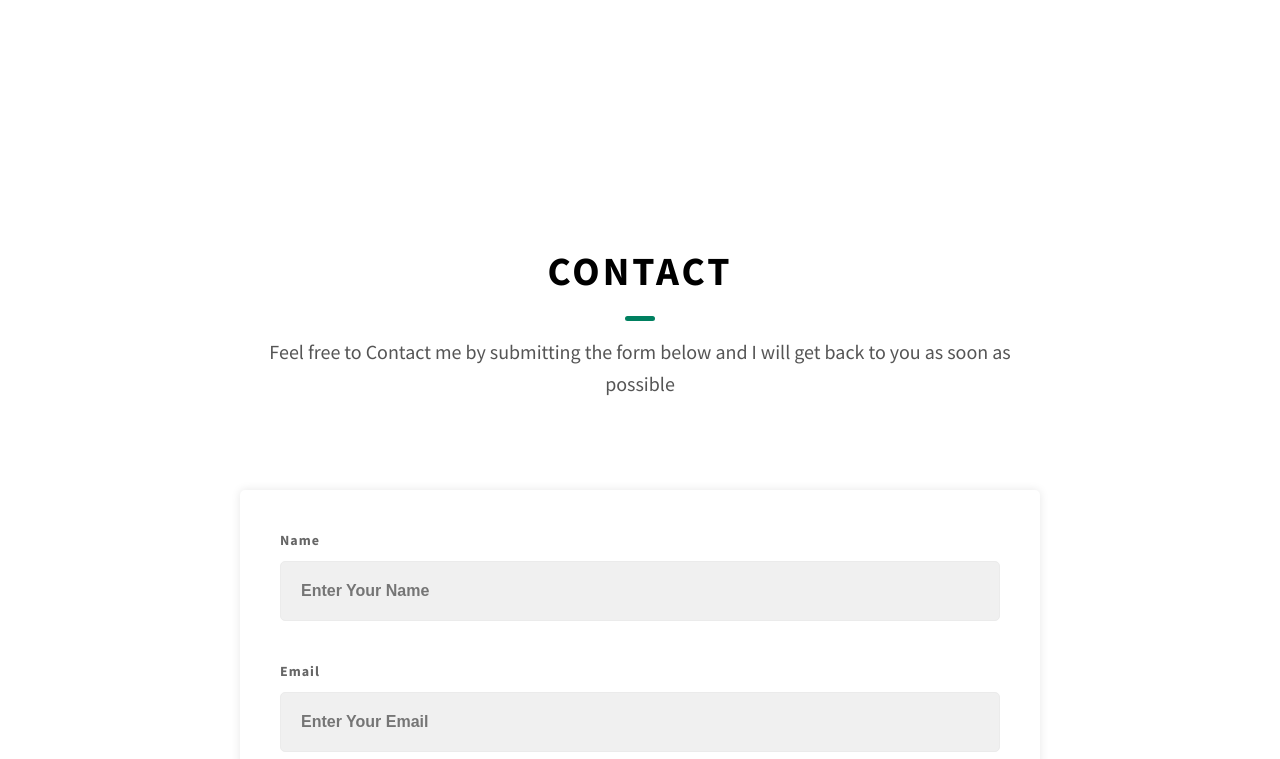
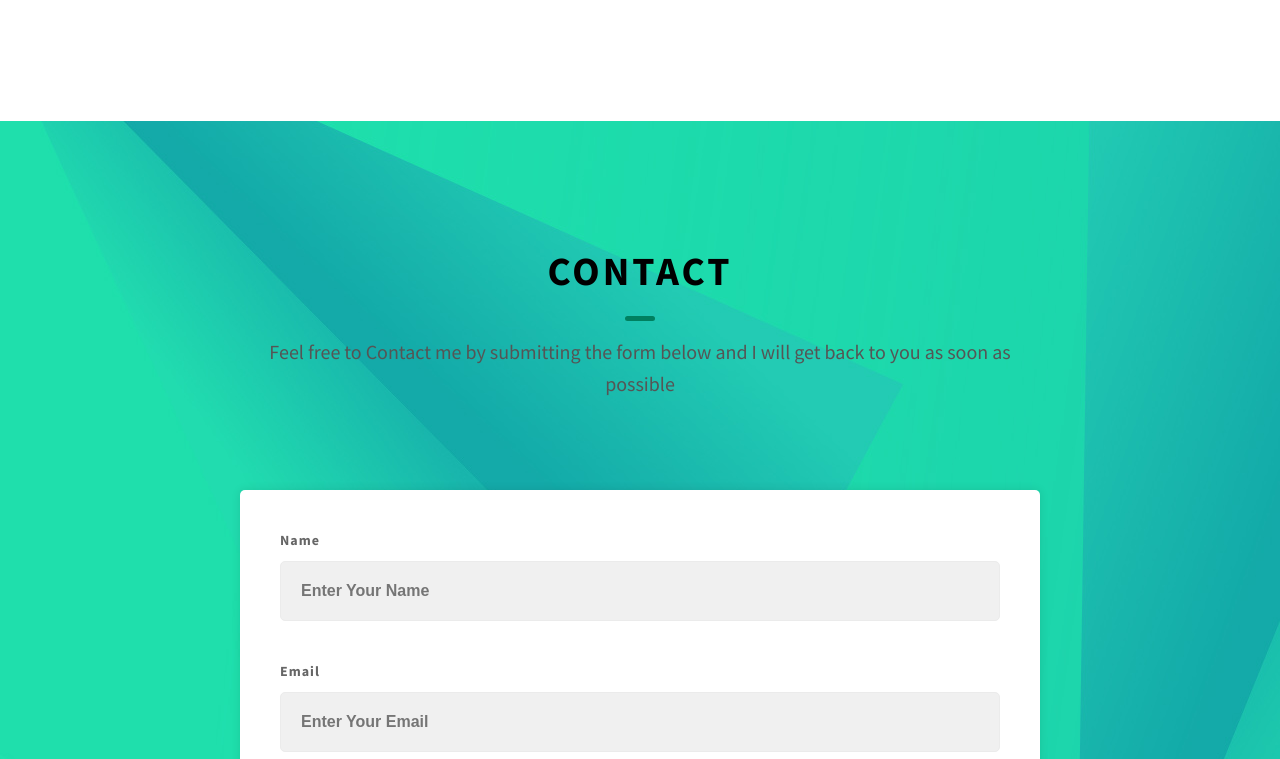
Before and after one commit to JakeVonOgden/ReactPortfolio, a React (Create React App) app: page / in a window 1280 px wide. Shown: the part 3720-4479 px from the top of the page. Built offline with nearby package versions, Linux system fonts and the light colour scheme.

Commit message:
added image to contact

```diff
--- a/src/components/Contact/contact.css
+++ b/src/components/Contact/contact.css
@@ -1,3 +1,7 @@
+.contact {
+    background: url('../../assets/abstractImage.jpg');
+}
+
 .contact__form-container {
     box-shadow: 0 0 10px rgb(0 0 0 / 10%);
     background: #fff;
```
